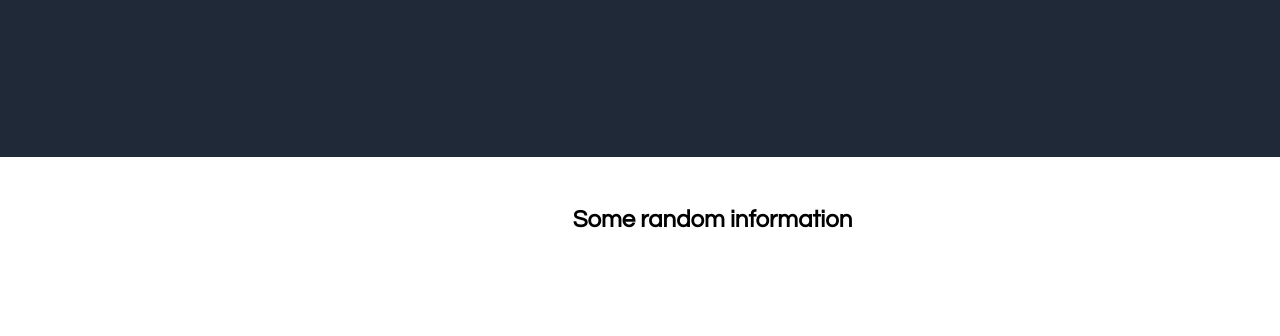
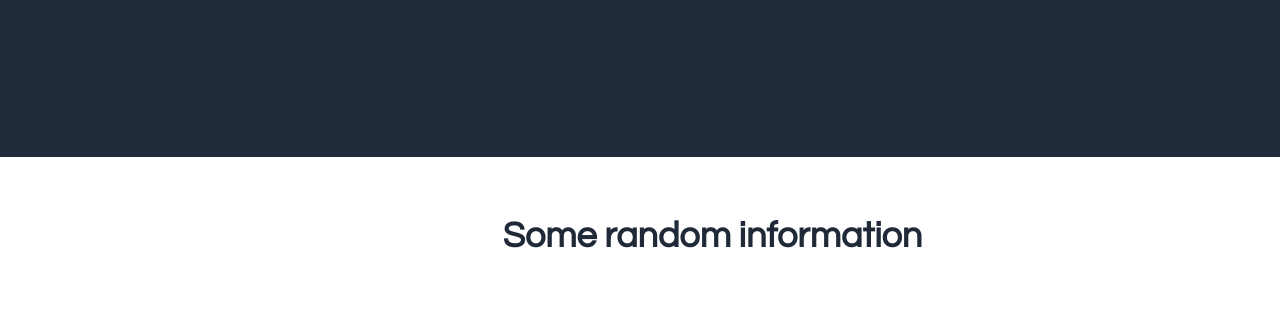
Before and after one commit to rehel9/Landing_Page, a plain HTML site: page index.html in a window 1280 px wide. Shown: the part 552-888 px from the top of the page. Drawn offline with Linux system fonts and the light colour scheme.

Commit message:
Create class .subtext in styles.css, and add style to index.html

```diff
--- a/index.html
+++ b/index.html
@@ -31,7 +31,7 @@
     </div>
     <div class="content">
         <div class="random-info">
-            <h2>Some random information</h2>
+            <h2 class="subtext">Some random information</h2>
             <div class="cards">
                 <div class="card">
                     <img src="#" alt="image" class="image-content"><p class="citeword">I love cheese, especially roquefort melted cheese. Bavarian bergkase queso babybel fromage frais st. agur blue cheese stinking bishop brie the big cheese. </p>
--- a/styles.css
+++ b/styles.css
@@ -104,6 +104,12 @@ button {
 
 }
 
+.subtext {
+    font-size: 36px;
+    font-weight: bolder;
+    color: #1f2937;
+}
+
 .cards {
     display: flex;
     flex-flow: row wrap;
```
